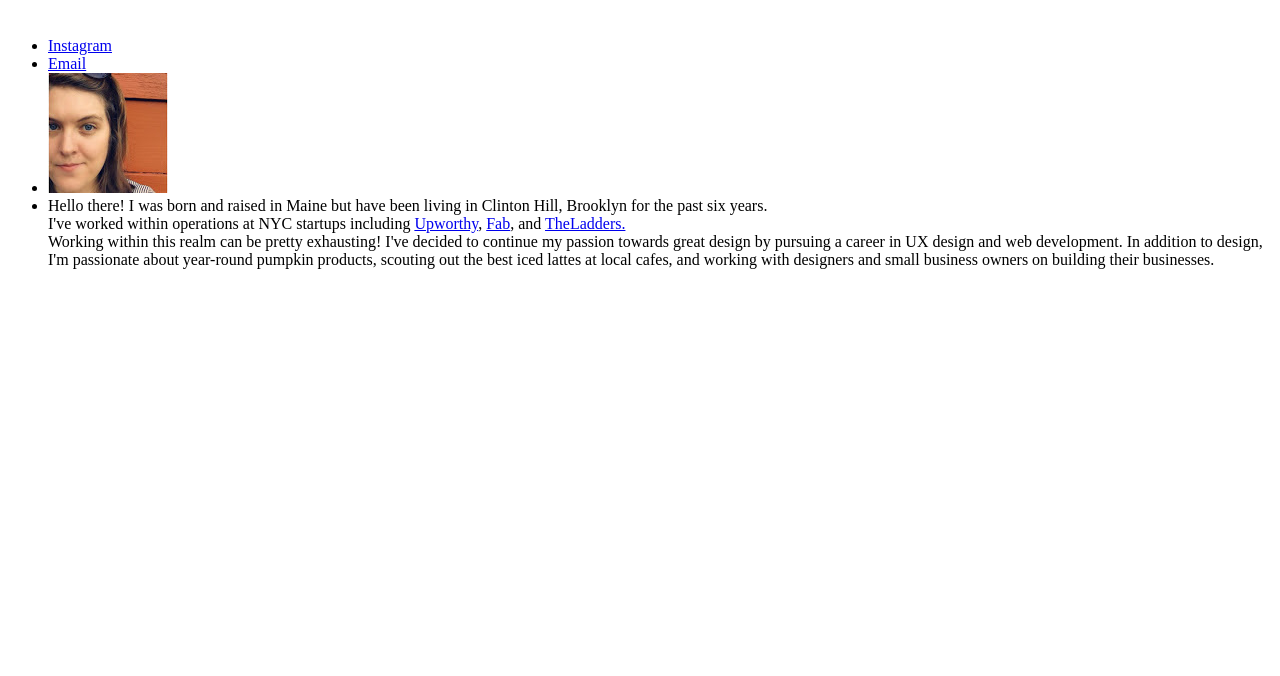
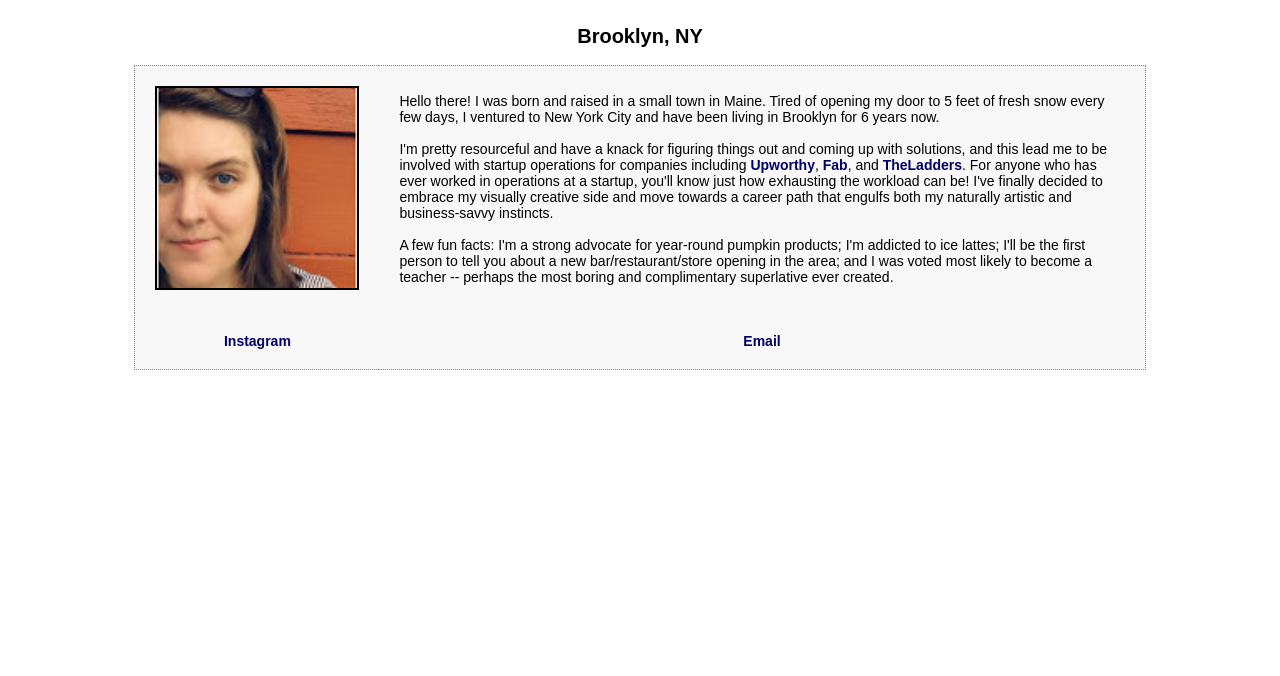
Before and after one commit to nicolefortin/nicolefortin.github.io, a plain HTML site: page index.html in a window 1280 px wide. Shown: the part 124-800 px from the top of the page. Drawn offline with Linux system fonts and the light colour scheme.

Commit message:
all the changes

```diff
--- a/application.css
+++ b/application.css
@@ -1,4 +1,74 @@
 body {
-  background-color : #fff;
-  color : #0c0;
+    background-color: #ffffff;
 }
+
+H1 {
+   font-family: 'Arial';
+   letter-spacing: 2px;
+   font-size: 60px;
+   background: #ffffff;
+   color: #00CC99;
+   text-align: center;
+
+}
+
+H2 {
+   font-family: arial;
+   font-size: 20px;
+   background: #ffffff;
+   color: #000000;
+   text-align: center;
+}
+
+P {
+   font-family: arial;
+   font-size: 10px;
+   background: #ffffff;
+   color: 00CC99;
+   text-align: justify;
+
+}
+
+/* unvisited link */
+a:link {
+    color: #000066;
+    text-decoration: none;
+    font-weight: bold;
+
+}
+
+/* visited link */
+a:visited {
+    color: #000066;
+    text-decoration: none;
+    font-weight: bold;
+
+
+}
+
+/* mouse over link */
+a:hover {
+    color: #00CC99;
+    text-decoration: none;
+    font-weight: bold;
+
+}
+
+/* selected link */
+a:active {
+    color: #000066;
+    text-decoration: none;
+    font-weight: bold;
+
+
+}
+
+table {
+  border-collapse: collapse;
+  font-family: arial;
+  font-size: 14px;
+  background: #F8F8F8;
+  color: black;
+  border: 1px dotted grey;
+
+}
--- a/index.html
+++ b/index.html
@@ -4,27 +4,42 @@
   <head>
     <meta charset="UTF-8">
     <title>Nicole Fortin</title>
-
+    <link rel="stylesheet" type="text/css" href="application.css">
   </head>
   <body>
     <h1>Nicole Fortin</h1>
-    <h2>Brooklyn, NY</h2><br>
-    <ul>
-    <li><a href='http://www.instagram.com/nicole7285'>Instagram</a></li>
-    <li><a href=’mailto:nicole7285@gmail.com’>Email</a></li>
-    <li><img src='nicole.jpg' alt='Nicole'></li>
-    <li>Hello there! I was born and raised in Maine but have been living in Clinton Hill,
-      Brooklyn for the past six years.<br>
-      I've worked within operations at NYC startups including
-      <a href='http://www.upworthy.com'>Upworthy</a>,
+    <h2>Brooklyn, NY</h2>
+    <p>
+
+<table style="width:80%"; align="center" cellpadding="20">
+
+    <tr>
+    <td><img src='nicole.jpg' alt='Nicole' width="200px" height="200px" border="2px solid"></td>
+    <td>Hello there! I was born and raised in a small town in Maine. Tired of
+      opening my door to 5 feet of fresh snow every few days, I ventured
+      to New York City and have been living in Brooklyn for 6 years now.<br><br>
+
+      I'm pretty resourceful and have a knack for figuring things out
+      and coming up with solutions, and this lead me to be involved with startup
+      operations for companies including <a href='http://www.upworthy.com'>Upworthy</a>,
       <a href='http://www.fab.com'>Fab</a>, and
-      <a href='http://www.theladders.com'>TheLadders.</a><br>
-        Working within this realm can be pretty exhausting! I've decided to continue
-        my passion towards great design by pursuing a career in UX design and web development.
-        In addition to design, I'm passionate about year-round pumpkin products, scouting out the best iced lattes at local
-        cafes, and working with designers and small business owners on building
-        their businesses.</li>
-      </ul>
+      <a href='http://www.theladders.com'>TheLadders</a>.
+      For anyone who has ever worked in operations at a startup,
+      you'll know just how exhausting the workload can be! I've finally
+      decided to embrace my visually creative side and move towards a career path
+      that engulfs both my naturally artistic and business-savvy instincts.<br><br>
+
+      A few fun facts: I'm a strong advocate for year-round pumpkin products;
+      I'm addicted to ice lattes;
+      I'll be the first person to tell you about a new bar/restaurant/store opening in the area;
+      and I was voted most likely to become a teacher -- perhaps the most boring and
+      complimentary superlative ever created.
+
+        </td></tr>
+    <tr align="center">
+      <td><a href='http://www.instagram.com/nicole7285'>Instagram</a></td>
+      <td><a href=’mailto:nicole7285@gmail.com’>Email</a></td>
+</table>
       </p>
   </body>
 </html>
```
